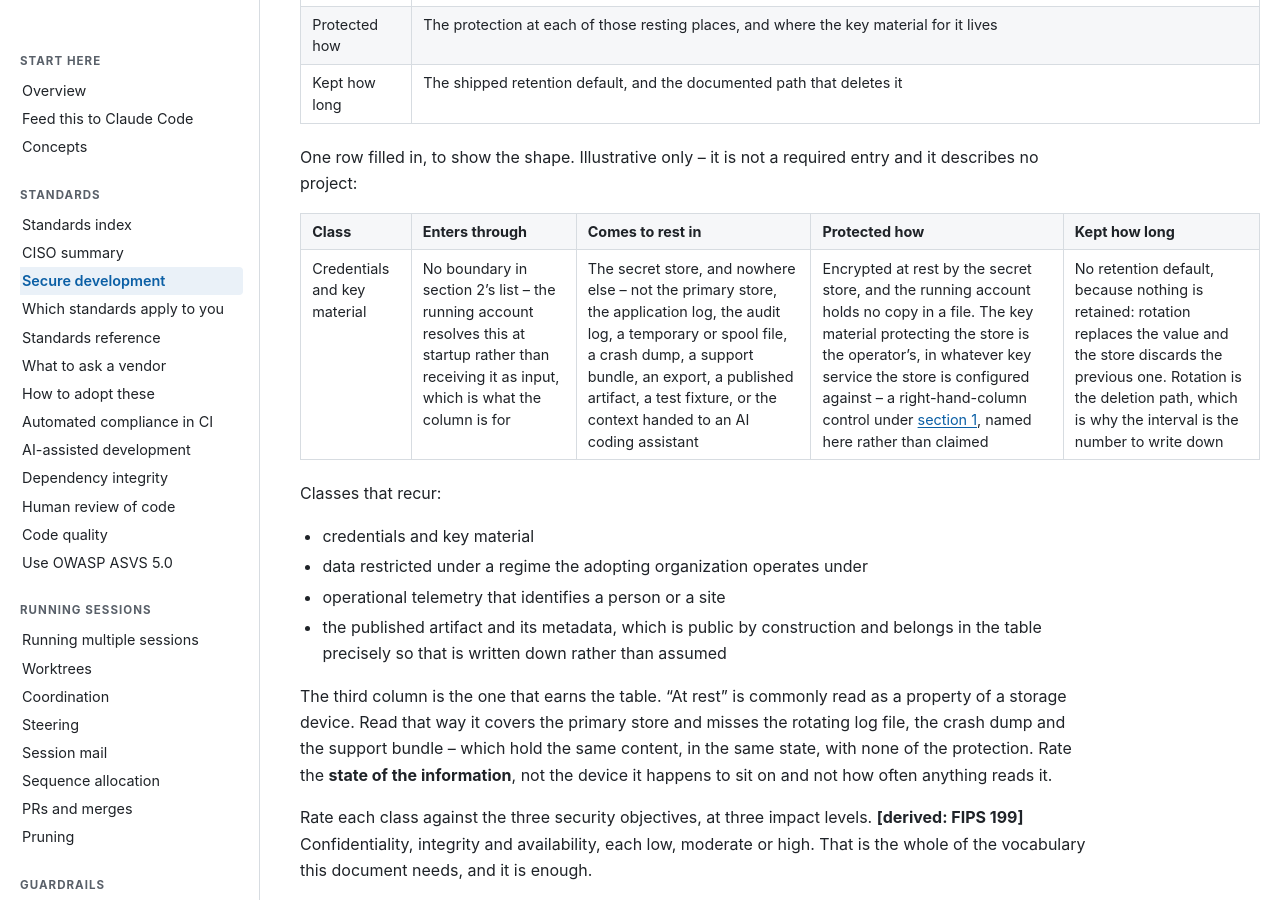
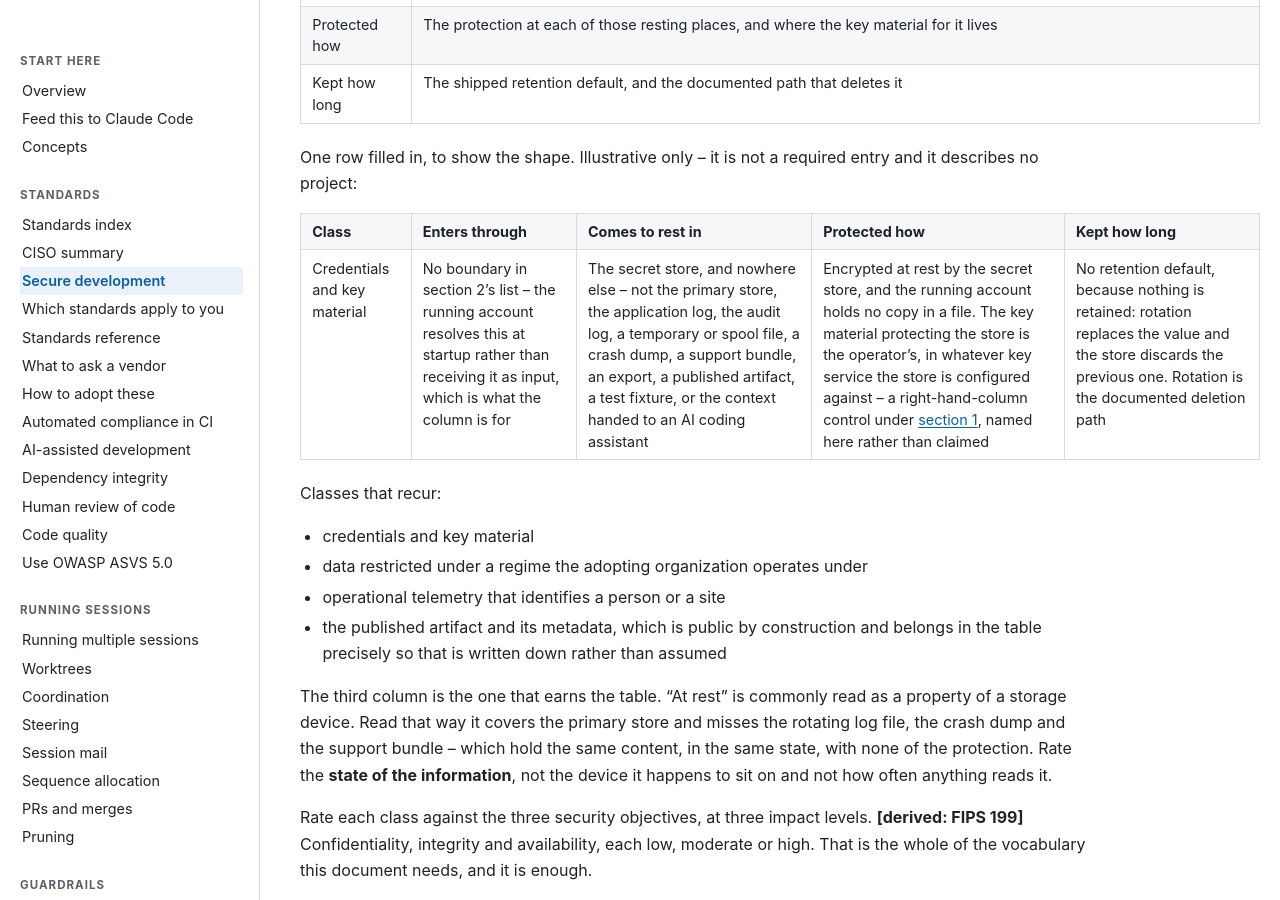
Before and after one commit to wshallwshall/claude-multisession, a Jekyll site: the page built from docs/standards/SECURE-DEVELOPMENT.md, in a window 1280 px wide and 900 px high, scrolled down 7171 px. Built offline with Jekyll 4.4.1, drawn with Linux system fonts in a browser that asks for light colours; our own code applies the rules of GitHub Pages for plain Markdown files.

Commit message:
docs(standards): my own worked-example cell invented a requirement the page does not carry
Self-audit of the previous commit, against the defect class that produced the finding it was
fixing. The rebuilt "Kept how long" cell ended "which is why the interval is the number to
write down" -- a prescription that appears nowhere in the document. Sections 8 and 9 require
automatic rotation; neither asks for a written interval. A worked example that teaches a
fill-in the rules do not ask for is the same defect as the cell this replaced, pointed the
other way.

The sibling claim in "Protected how" was checked and stands: section 1's operating-organization
column reads "Identity, credential and key management in its environment", so attributing the
secret store's key material to the operator is the split the table already draws.

Co-Authored-By: Claude Opus 5 <noreply@anthropic.com>

```diff
--- a/docs/standards/SECURE-DEVELOPMENT.md
+++ b/docs/standards/SECURE-DEVELOPMENT.md
@@ -271,7 +271,7 @@ describes no project:
 
 | Class | Enters through | Comes to rest in | Protected how | Kept how long |
 |---|---|---|---|---|
-| Credentials and key material | No boundary in section 2's list -- the running account resolves this at startup rather than receiving it as input, which is what the column is for | The secret store, and nowhere else -- not the primary store, the application log, the audit log, a temporary or spool file, a crash dump, a support bundle, an export, a published artifact, a test fixture, or the context handed to an AI coding assistant | Encrypted at rest by the secret store, and the running account holds no copy in a file. The key material protecting the store is the operator's, in whatever key service the store is configured against -- a right-hand-column control under [section 1](#1-shared-responsibility-write-the-split-down-first), named here rather than claimed | No retention default, because nothing is retained: rotation replaces the value and the store discards the previous one. Rotation is the deletion path, which is why the interval is the number to write down |
+| Credentials and key material | No boundary in section 2's list -- the running account resolves this at startup rather than receiving it as input, which is what the column is for | The secret store, and nowhere else -- not the primary store, the application log, the audit log, a temporary or spool file, a crash dump, a support bundle, an export, a published artifact, a test fixture, or the context handed to an AI coding assistant | Encrypted at rest by the secret store, and the running account holds no copy in a file. The key material protecting the store is the operator's, in whatever key service the store is configured against -- a right-hand-column control under [section 1](#1-shared-responsibility-write-the-split-down-first), named here rather than claimed | No retention default, because nothing is retained: rotation replaces the value and the store discards the previous one. Rotation is the documented deletion path |
 
 Classes that recur:
 
```
Also changed, not shown: 1 other file.
